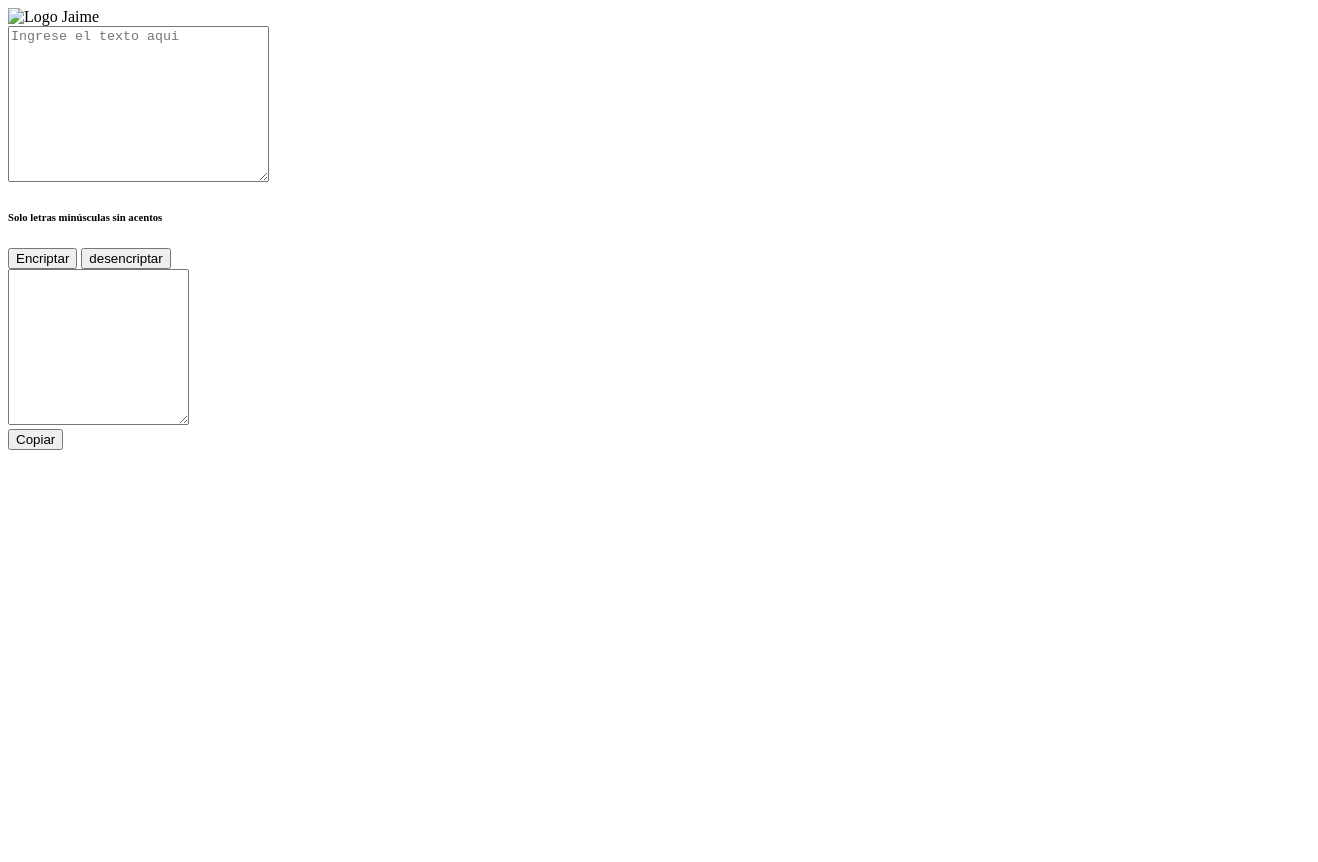
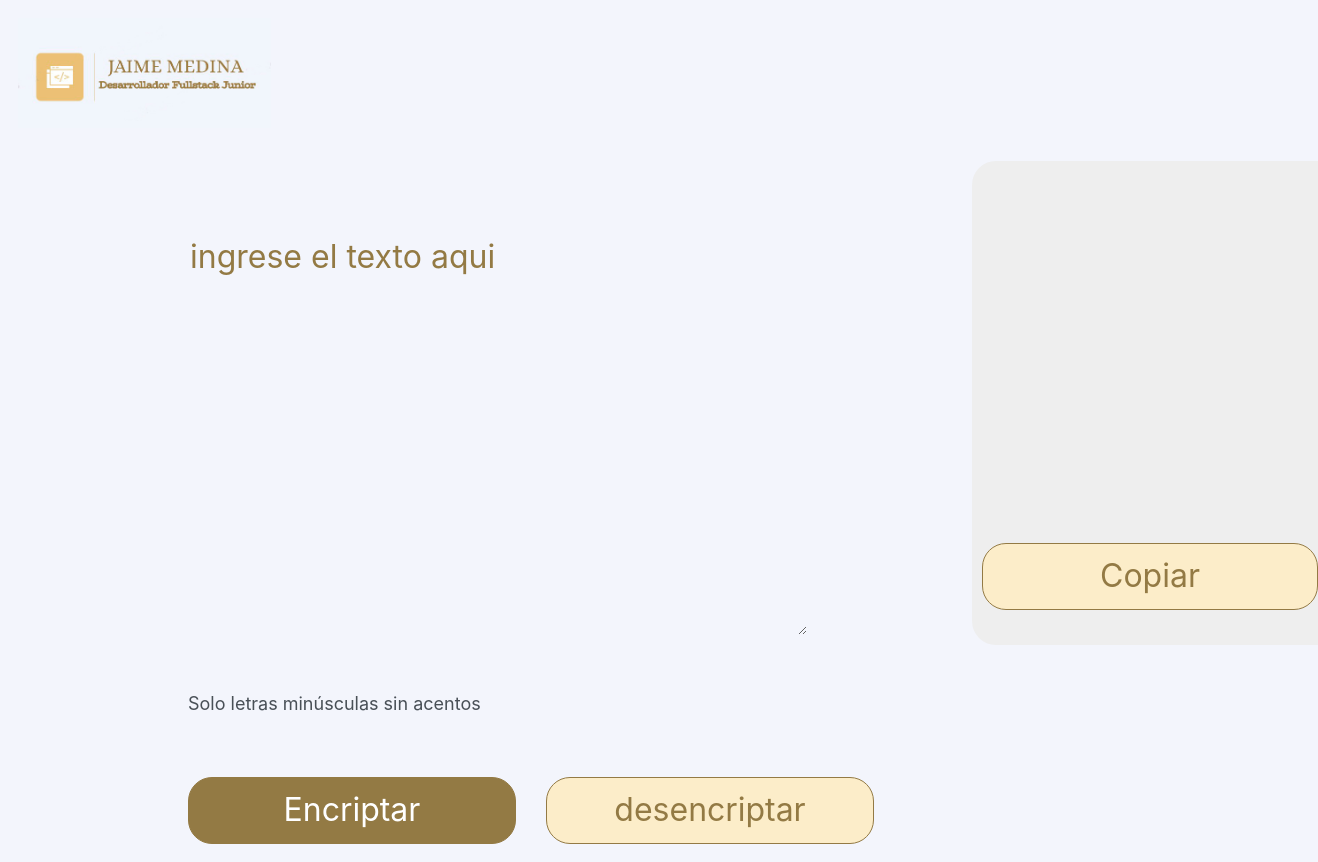
Before and after one commit to Jimsy1977/Encriptador, a plain HTML site: page index.html in a window 1280 px wide. Shown: the whole page, 1318 px wide, since content can reach past the window. Before the commit the page ends 800 px from the top, so only its background shows below. Drawn offline with Linux system fonts and the light colour scheme; the site is published under a folder, as on GitHub Pages, so addresses that start at the root find nothing.

Commit message:
Correccion de enlaces

```diff
--- a/index.html
+++ b/index.html
@@ -4,7 +4,7 @@
     <meta charset="UTF-8">
     <meta http-equiv="X-UA-Compatible" content="IE=edge">
     <meta name="viewport" content="width=device-width, initial-scale=1.0">
-    <link rel="stylesheet" href="/style.css">
+    <link rel="stylesheet" href="style.css">
     <link rel="preconnect" href="https://fonts.googleapis.com">
     <link rel="preconnect" href="https://fonts.gstatic.com" crossorigin>
     <link href="https://fonts.googleapis.com/css2?family=Montserrat:wght@300&display=swap" rel="stylesheet">
@@ -12,7 +12,7 @@
 </head>
 <body>
     <header>
-        <img src="/imagenes/Logo7.jpg" alt="Logo Jaime" class="logo">
+        <img src="imagenes/Logo7.jpg" alt="Logo Jaime" class="logo">
     </header>
     <main>
         <section>
@@ -32,6 +32,6 @@
             </div>
         </section>
     </main>
-    <script src="/script.js"></script>
+    <script src="script.js"></script>
 </body>
 </html>
```
